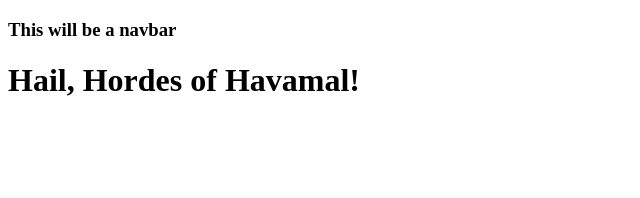
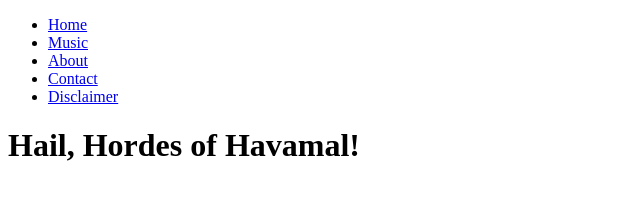
Before and after one commit to usmcamgrimm/havamal_redesign, a Gatsby site: page / in a window 1280 px wide. Shown: the whole page, without its empty margins (0-640 px from the left). Built offline with nearby package versions, Linux system fonts and the light colour scheme; Gatsby itself is replaced by a stand-in of ours.

Commit message:
Use Link to start nav

```diff
--- a/src/components/nav.jsx
+++ b/src/components/nav.jsx
@@ -1,5 +1,24 @@
-import React from 'react'
+import React from "react"
+import { Link } from "gatsby"
 
-export default function Nav () {
-  return <h3>This will be a navbar</h3>
+export default function Nav() {
+  return (
+    <ul>
+      <li>
+        <Link to="/index/">Home</Link>
+      </li>
+      <li>
+        <Link to="/music/">Music</Link>
+      </li>
+      <li>
+        <Link to="/about/">About</Link>
+      </li>
+      <li>
+        <Link to="/contact/">Contact</Link>
+      </li>
+      <li>
+        <Link to="/disclaimer/">Disclaimer</Link>
+      </li>
+    </ul>
+  )
 }
```
